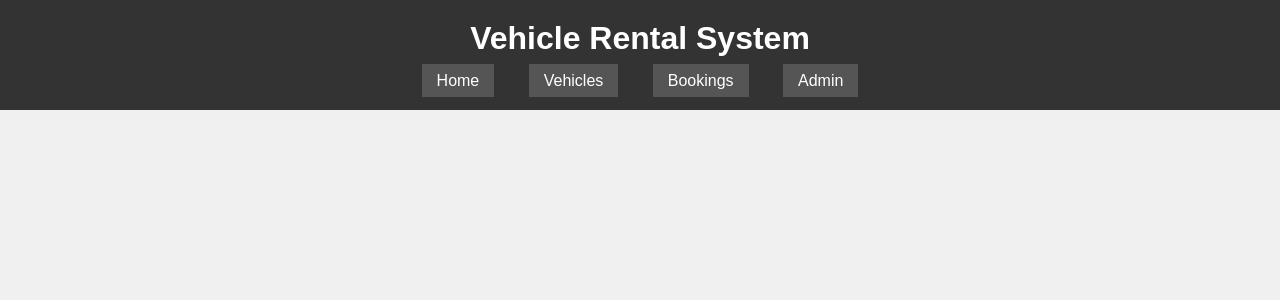
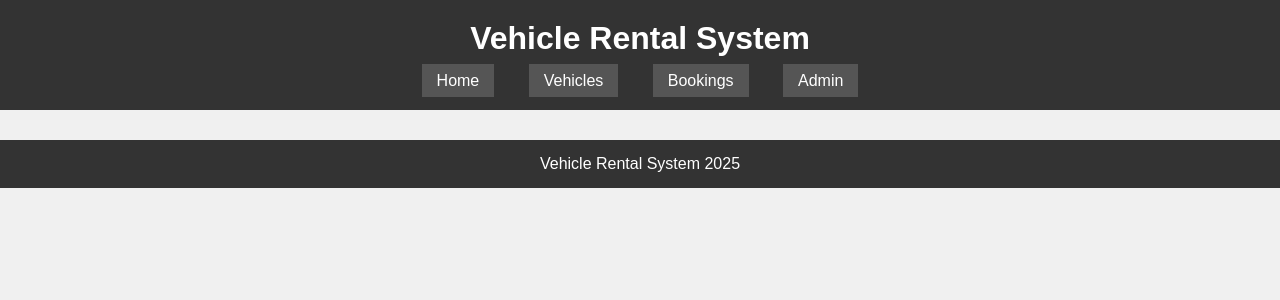
Before and after one commit to sravanireddy2000/VehicleRentalSytem, a Flask app: page /vehicles in a window 1280 px wide. Shown: the top 300 px of the page. Run offline with Flask 3, Linux system fonts and the light colour scheme.

Commit message:
footer_Added

```diff
--- /dev/null
+++ b/templates/components/footer.html
@@ -0,0 +1,3 @@
+ <div class="footerSection">
+        <p>Vehicle Rental System 2025</p>
+    </div>
--- a/templates/vehicles.html
+++ b/templates/vehicles.html
@@ -5,6 +5,6 @@
 </head>
 <body>
     {% include('./components/header.html') %}
-
+    {% include('./components/footer.html') %}
 </body>
 </html>
```
